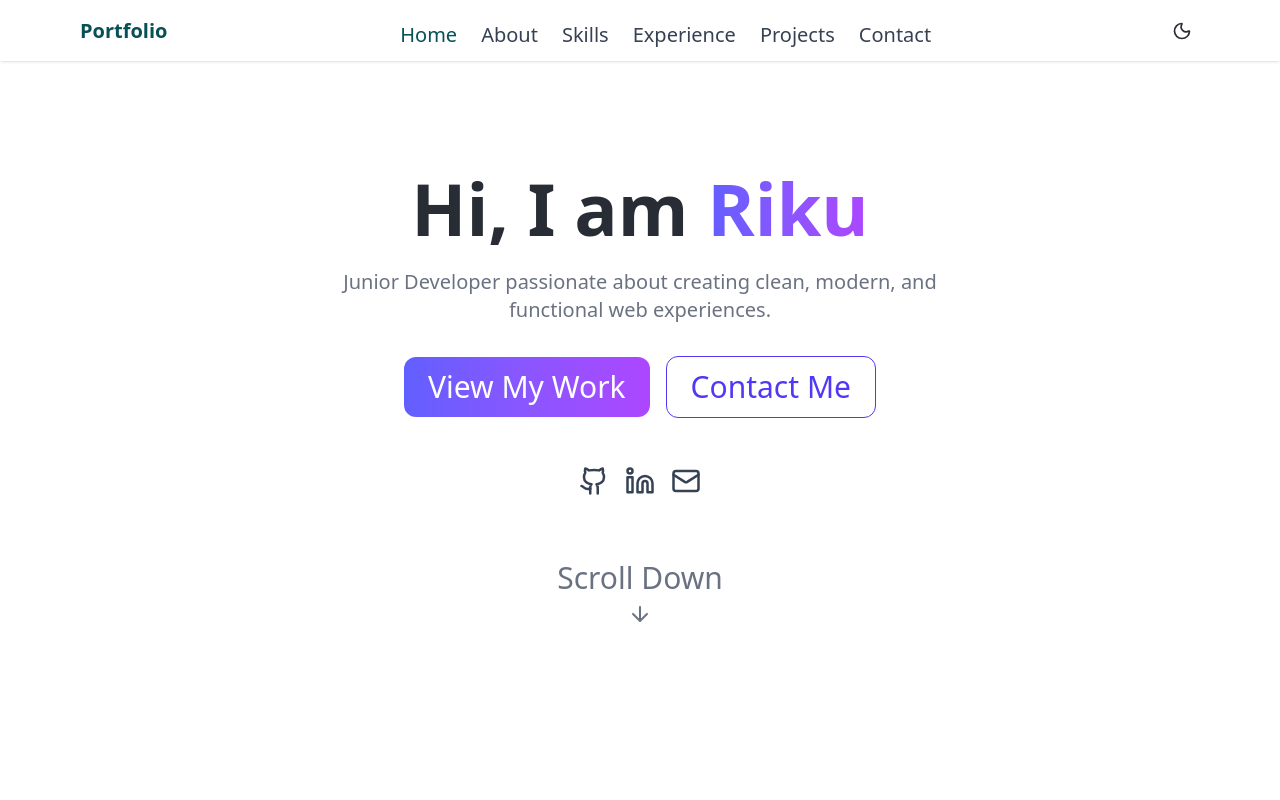
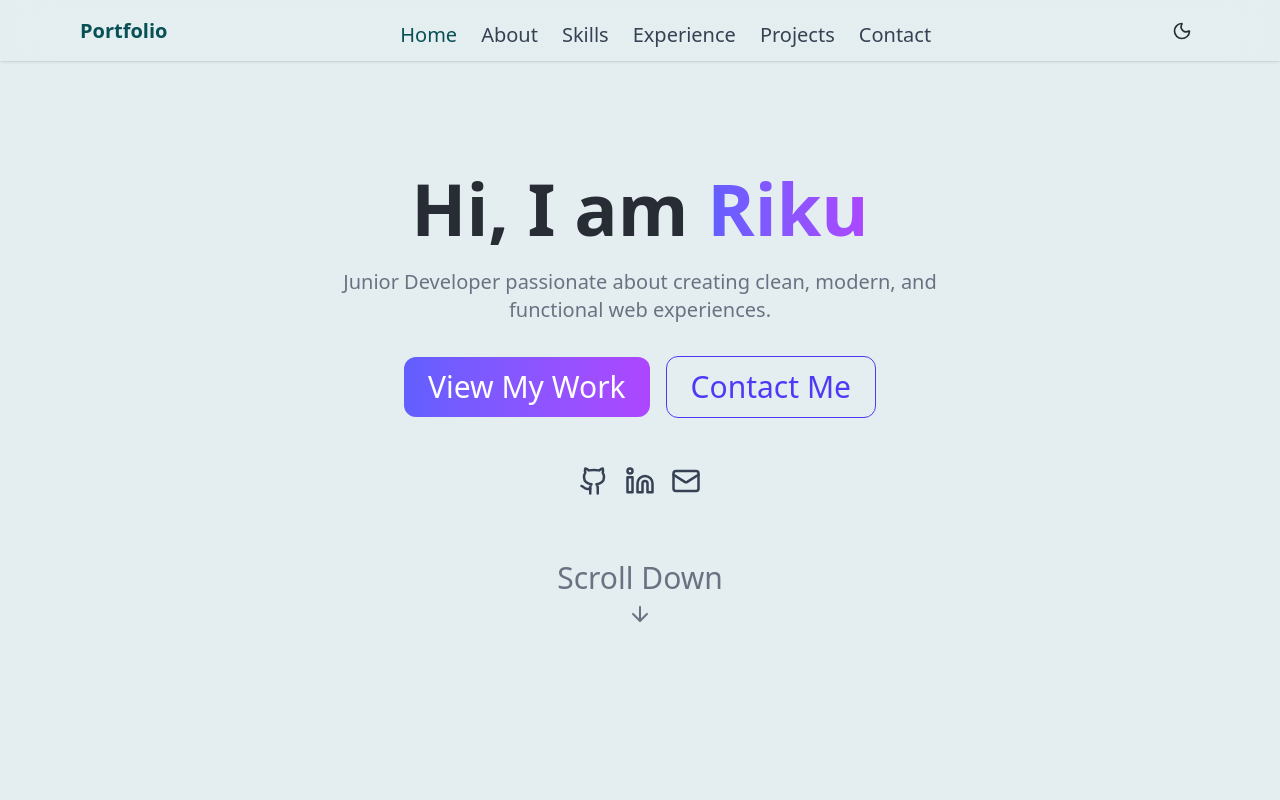
Before and after one commit to Vaahtopahvi/rikuvaa, a React (Vite) app: page / in a window 1280 px wide. Shown: the top 800 px of the page. Built offline with nearby package versions, Linux system fonts and the light colour scheme.

Commit message:
clean bunch of unnecessary styles and added new palette

```diff
--- a/src/index.css
+++ b/src/index.css
@@ -3,36 +3,11 @@
 @custom-variant dark (&:where(.dark, .dark *));
 
 @theme {
-  --background: oklch(1 0 0);
+  --background: oklch(0.9422 0.011 211.04); /* Sand White */
   --foreground: oklch(0.2922 0.0156 264.3);
   --card-background: oklch(0.98 0.005 264.3);
-  --active: oklch(0.5332 0.2596 262.64);
+  --active: oklch(0.3943 0.0647 203.9); /* Deep Sea Green */
   --primary-foreground: oklch(1 0 0);
-  --color-punainen: oklch(0.6275 0.2044 29.234);
-
-  /* Light Accent gradient */
-  ---gradient-primary: linear-gradient(
-    to right,
-    oklch(0.5332 0.2596 262.64),
-    oklch(0.623 0.2799 310.69)
-  );
-
-  /* Dark Accent gradient */
-  --gradient-primary-dark: linear-gradient(
-    to right,
-    oklch(0.6048 0.2142 262.15),
-    oklch(0.6937 0.2284 312.73)
-  );
-}
-
-/* Custom utility for applying gradients */
-
-.bg-gradient-primary {
-  background: var(--gradient-primary);
-}
-
-.dark .bg-gradient-primary {
-  background: var(--gradient-primary-dark);
 }
 
 .bg-card {
@@ -40,9 +15,9 @@
 }
 
 .dark {
-  --background: oklch(0.1998 0.0086 264.36);
+  --background: oklch(0.2474 0.0224 232.37); /* Mirage */
   --foreground: oklch(0.9679 0.0027 264.54);
-  --active: oklch(0.6048 0.2142 262.15);
+  --active: oklch(0.3943 0.0647 203.9); /* Deep Sea Green */
 }
 
 body {
@@ -92,12 +67,3 @@ body {
 .dark .project-card {
   background-color: oklch(0.2313 0.012 270.86);
 }
-
-/* Project button background */
-.project-button {
-  background-color: transparent;
-}
-
-.dark .project-button {
-  background-color: oklch(0.1998 0.0086 264.36);
-}
```
